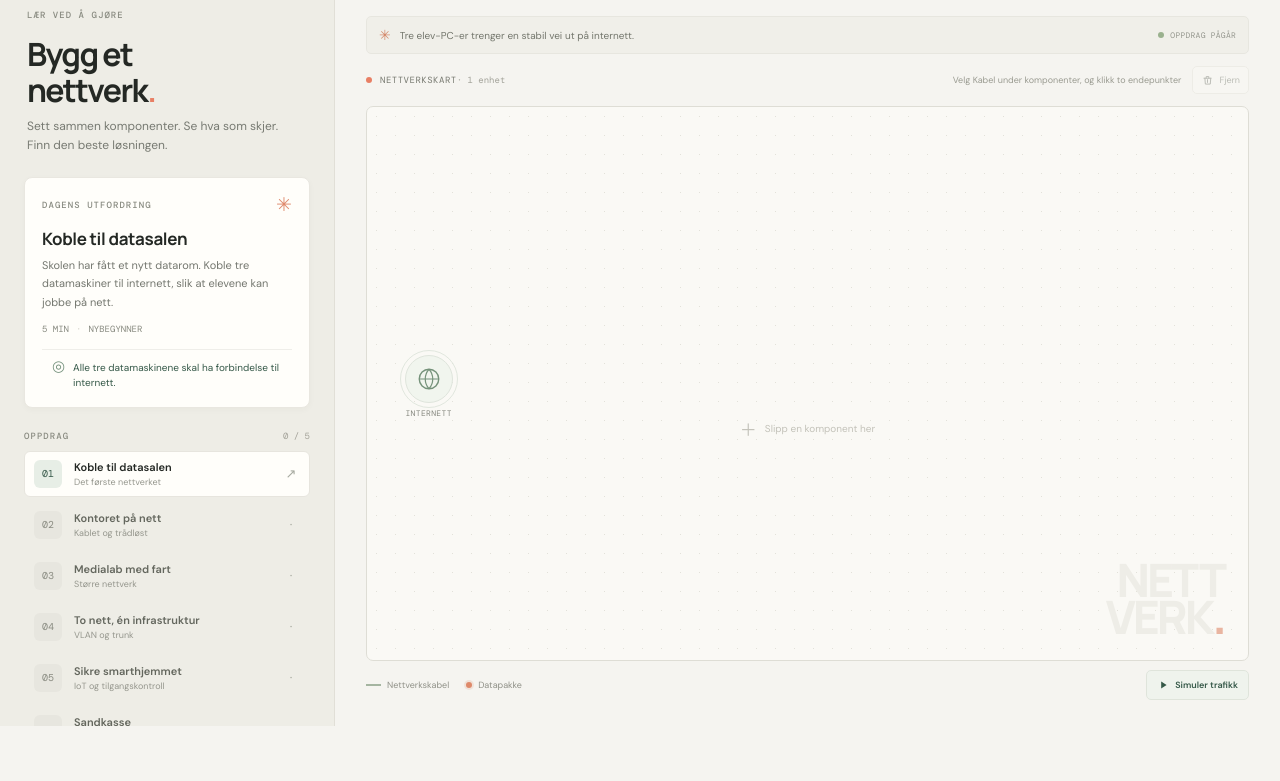
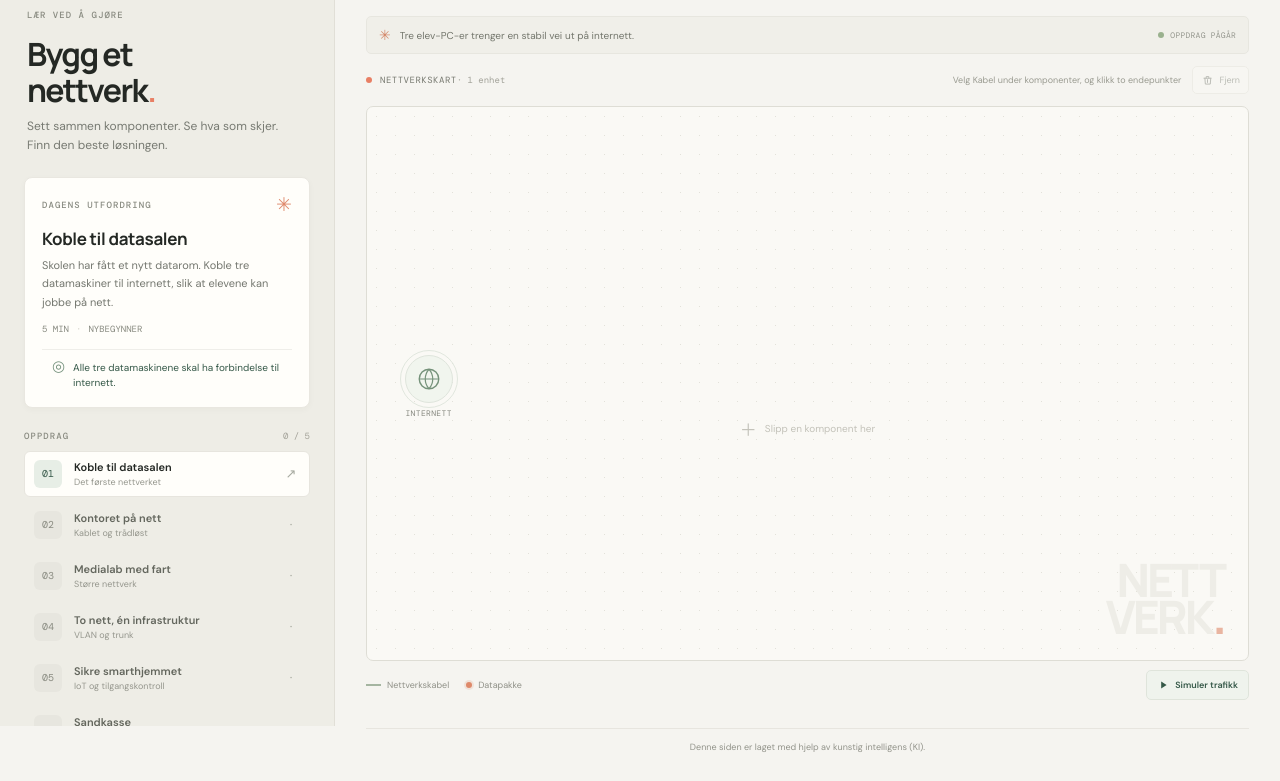
Before and after one commit to kadalsaune/nettverksskolen, a plain HTML site: page index.html in a window 1280 px wide. Shown: the part 74-855 px from the top of the page. Before the commit the page ends 806 px from the top, so only its background shows below. Drawn offline with nearby package versions, Linux system fonts and the light colour scheme.

Commit message:
Add AI attribution footer
Co-authored-by: Copilot <223556219+Copilot@users.noreply.github.com>

```diff
--- a/index.html
+++ b/index.html
@@ -137,6 +137,7 @@
             <ul id="feedback-list" class="feedback-list"></ul>
           </section>
           <p id="status-message" class="sr-only" aria-live="polite"></p>
+          <footer class="workspace-footer">Denne siden er laget med hjelp av kunstig intelligens (KI).</footer>
         </section>
       </div>
     </main>
--- a/styles.css
+++ b/styles.css
@@ -213,6 +213,7 @@ button:focus-visible, .device:focus-visible, .component-card:focus-visible { out
 .cross-icon { flex: 0 0 auto; color: #c47b61; }
 .critical-icon { flex: 0 0 auto; width: 13px; height: 13px; border-radius: 50%; color: #a34f3c; background: #f5e5dd; font-size: 9px; font-weight: 700; line-height: 13px; text-align: center; }
 .warning-icon { flex: 0 0 auto; width: 13px; height: 13px; border-radius: 50%; color: #876d2a; background: #f4eedb; font-size: 11px; font-weight: 700; line-height: 12px; text-align: center; }
+.workspace-footer { margin-top: 20px; padding: 12px 0 4px; border-top: 1px solid var(--line); color: #92938a; font-size: 9px; text-align: center; }
 .sr-only { position: absolute; width: 1px; height: 1px; overflow: hidden; clip: rect(0, 0, 0, 0); white-space: nowrap; clip-path: inset(50%); }
 
 @media (min-width: 1500px) {
```
